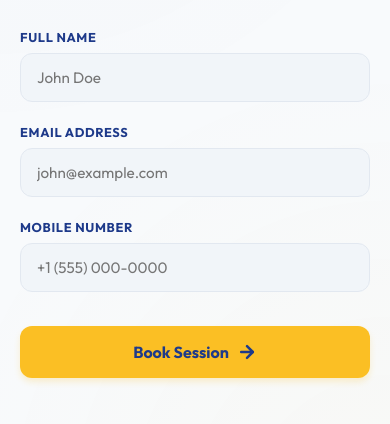
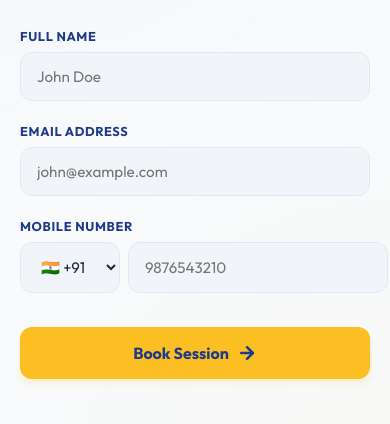
Before and after one commit to Tech-Applywizz-git-account/Book_Session_forms, a website: page index.html in a window 390 px wide. Shown: the part 324-748 px from the top of the page. Drawn offline with Linux system fonts and the light colour scheme.

Commit message:
Add email validation and country code dropdown for mobile numbers

```diff
--- a/index.html
+++ b/index.html
@@ -44,12 +44,23 @@
 
             <div class="input-group">
                 <label for="email">Email Address</label>
-                <input type="email" id="email" name="email" placeholder="john@example.com" required>
+                <input type="email" id="email" name="email" placeholder="john@example.com" pattern="[a-z0-9._%+-]+@[a-z0-9.-]+\.[a-z]{2,4}$" required>
             </div>
 
             <div class="input-group">
                 <label for="mobile">Mobile Number</label>
-                <input type="tel" id="mobile" name="mobile" placeholder="+1 (555) 000-0000" required>
+                <div class="mobile-input-wrapper">
+                    <select id="countryCode" name="countryCode" required>
+                        <option value="+91" selected>🇮🇳 +91</option>
+                        <option value="+1">🇺🇸 +1</option>
+                        <option value="+44">🇬🇧 +44</option>
+                        <option value="+971">🇦🇪 +971</option>
+                        <option value="+61">🇦🇺 +61</option>
+                        <option value="+49">🇩🇪 +49</option>
+                        <option value="+65">🇸🇬 +65</option>
+                    </select>
+                    <input type="tel" id="mobile" name="mobile" placeholder="9876543210" pattern="[0-9]{7,15}" required title="Please enter a valid phone number (7-15 digits)">
+                </div>
             </div>
 
             <button type="submit" class="submit-btn" id="bookBtn">
--- a/script.js
+++ b/script.js
@@ -12,9 +12,10 @@ document.addEventListener('DOMContentLoaded', () => {
 
         const formData = new FormData(bookingForm);
         const data = Object.fromEntries(formData.entries());
+        const fullMobile = `${data.countryCode} ${data.mobile}`;
 
         // Save form data to localStorage for the verification page
-        localStorage.setItem('bookingData', JSON.stringify(data));
+        localStorage.setItem('bookingData', JSON.stringify({ ...data, fullMobile }));
 
         btn.disabled = true;
         btn.innerHTML = `<span>Saving Details...</span>`;
@@ -40,6 +41,7 @@ document.addEventListener('DOMContentLoaded', () => {
                     time_of_payment: new Date().toISOString(),
                     metadata: {
                         customer_name: data.name,
+                        mobile_number: fullMobile,
                         source: 'manual_paypal_link'
                     }
                 })
--- a/styles.css
+++ b/styles.css
@@ -148,7 +148,7 @@ body {
     letter-spacing: 0.05em;
 }
 
-.input-group input {
+.input-group input, .input-group select {
     background: #f1f5f9;
     border: 1px solid var(--border-color);
     padding: 14px 16px;
@@ -159,7 +159,21 @@ body {
     transition: all 0.2s ease;
 }
 
-.input-group input:focus {
+.mobile-input-wrapper {
+    display: flex;
+    gap: 8px;
+}
+
+.mobile-input-wrapper select {
+    width: 100px;
+    cursor: pointer;
+}
+
+.mobile-input-wrapper input {
+    flex: 1;
+}
+
+.input-group input:focus, .input-group select:focus {
     outline: none;
     background: #fff;
     border-color: var(--input-focus);
```
